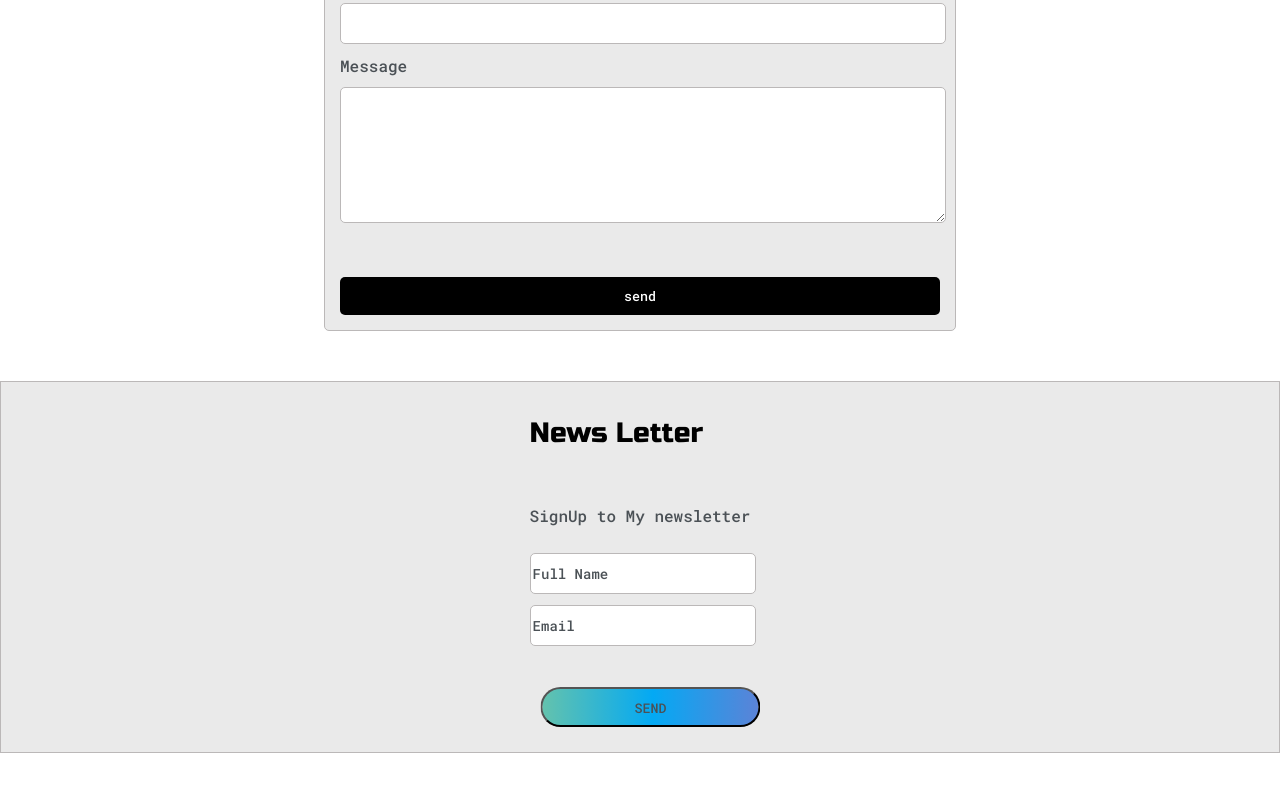
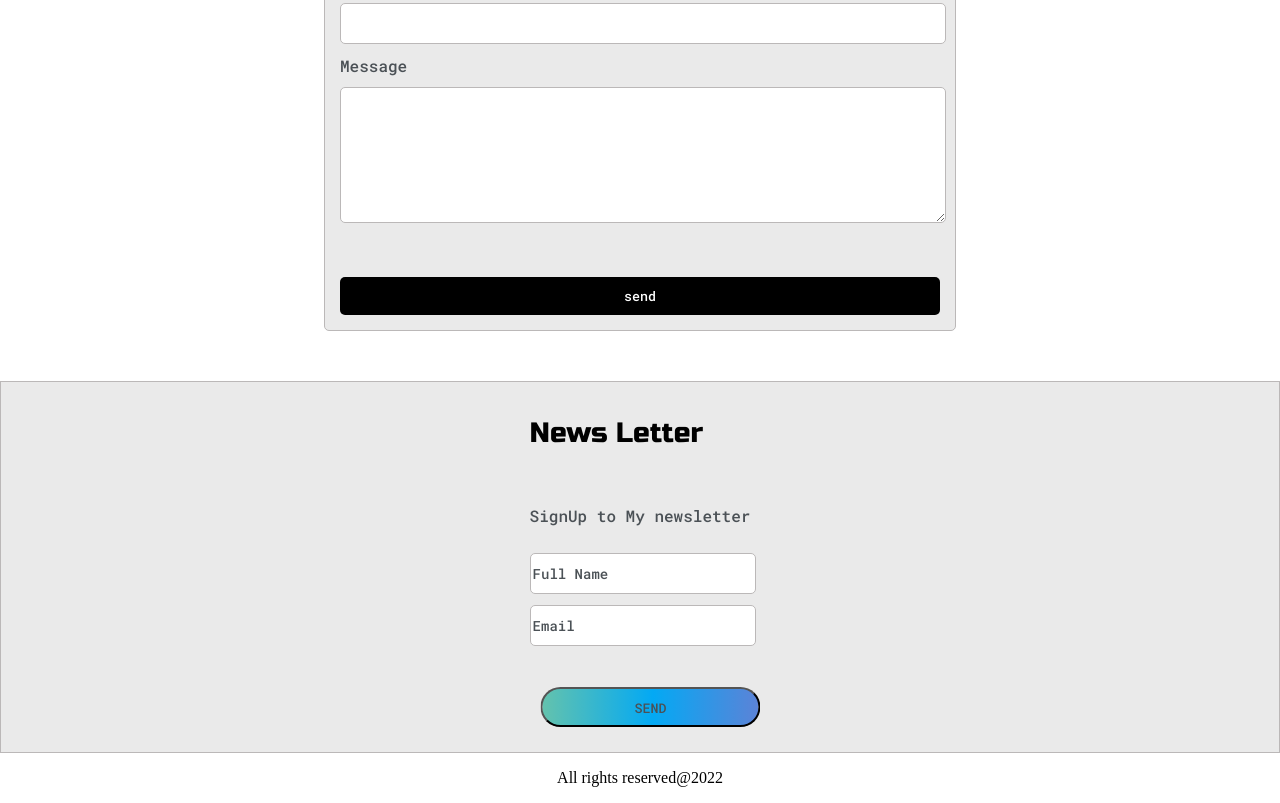
Before and after one commit to maheepatel/mahee-portfolio, a plain HTML site: page index.html in a window 1280 px wide. Shown: the part 2570-3373 px from the top of the page. Drawn offline with Linux system fonts and the light colour scheme; a web font is replaced by a local one.

Commit message:
Update default.css

```diff
--- a/CSS/default.css
+++ b/CSS/default.css
@@ -539,7 +539,7 @@ line-height: 2.7em;
 
 footer{
     display: grid;
-    color: #fff;
+/*     color: #000; */
     height: 50px;
 
     justify-content: center;
```
